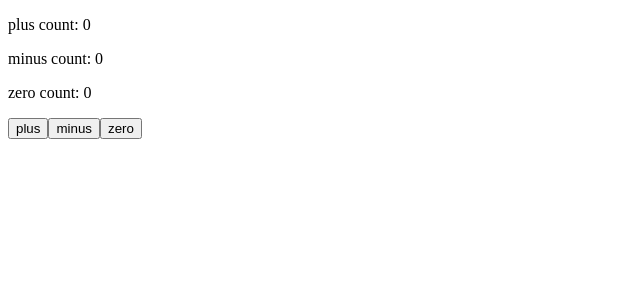
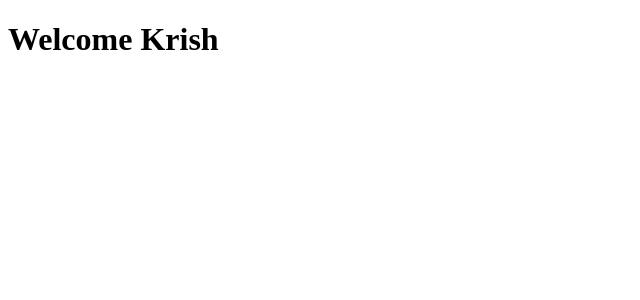
Before and after one commit to githubscientist/fsd57wde, a React (Vite) app: page / in a window 1280 px wide. Shown: the top 300 px of the page, without its empty margins (0-640 px from the left). Built offline with nearby package versions, Linux system fonts and the light colour scheme.

Commit message:
props drilling

```diff
--- a/src/App.jsx
+++ b/src/App.jsx
@@ -1,55 +1,12 @@
-import { useEffect, useState } from "react";
+import { useState } from "react";
+import Child from "./components/Child";
 
 const App = () => {
-
-  const [count, setCount] = useState({
-    plus: 0,
-    minus: 0,
-    zero: 0
-  });
-
-  // this will run only once when the component is mounted
-  // useEffect(() => {
-  //   console.log('useEffect called');
-  // }, []);
-
-  // this will run every time the component is rendered
-  // useEffect(() => {
-  //   console.log('useEffect called');
-  // });
-
-  // this will run only when the count.plus is changed
-  useEffect(() => {
-    if(count.plus > 5) {
-      console.log('useEffect called plus');
-    }
-  }, [count.plus]);
-
-  // this will run only when the count.minus is changed
-  // useEffect(() => {
-  //   console.log('useEffect called minus');
-  // }, [count.minus]);
+  const [name, setName] = useState("Krish");
 
   return (
     <div>
-      <p>plus count: {count.plus}</p>
-      <p>minus count: {count.minus}</p>
-      <p>zero count: {count.zero}</p>
-      <button onClick={() => {
-        setCount({
-          ...count,
-          plus: count.plus + 1
-      }) }}>plus</button>
-      <button onClick={() => {
-        setCount({
-          ...count,
-          minus: count.minus + 1
-      }) }}>minus</button>
-      <button onClick={() => {
-        setCount({
-          ...count,
-          zero: count.zero + 1
-      }) }}>zero</button>
+      <Child name={ name } />
     </div>
   )
 }
--- /dev/null
+++ b/src/components/Child.jsx
@@ -0,0 +1,11 @@
+import Header from "./Header";
+
+const Child = (props) => {
+  return (
+    <div>
+      <Header name={ props.name } />
+    </div>
+  )
+}
+
+export default Child;
--- /dev/null
+++ b/src/components/Header.jsx
@@ -0,0 +1,9 @@
+const Header = (props) => {
+  return (
+      <div>
+          <h1>Welcome { props.name }</h1>
+    </div>
+  )
+}
+
+export default Header;
```
Also changed, not shown: 1 other file (tests, documents, lock files or other folders).
